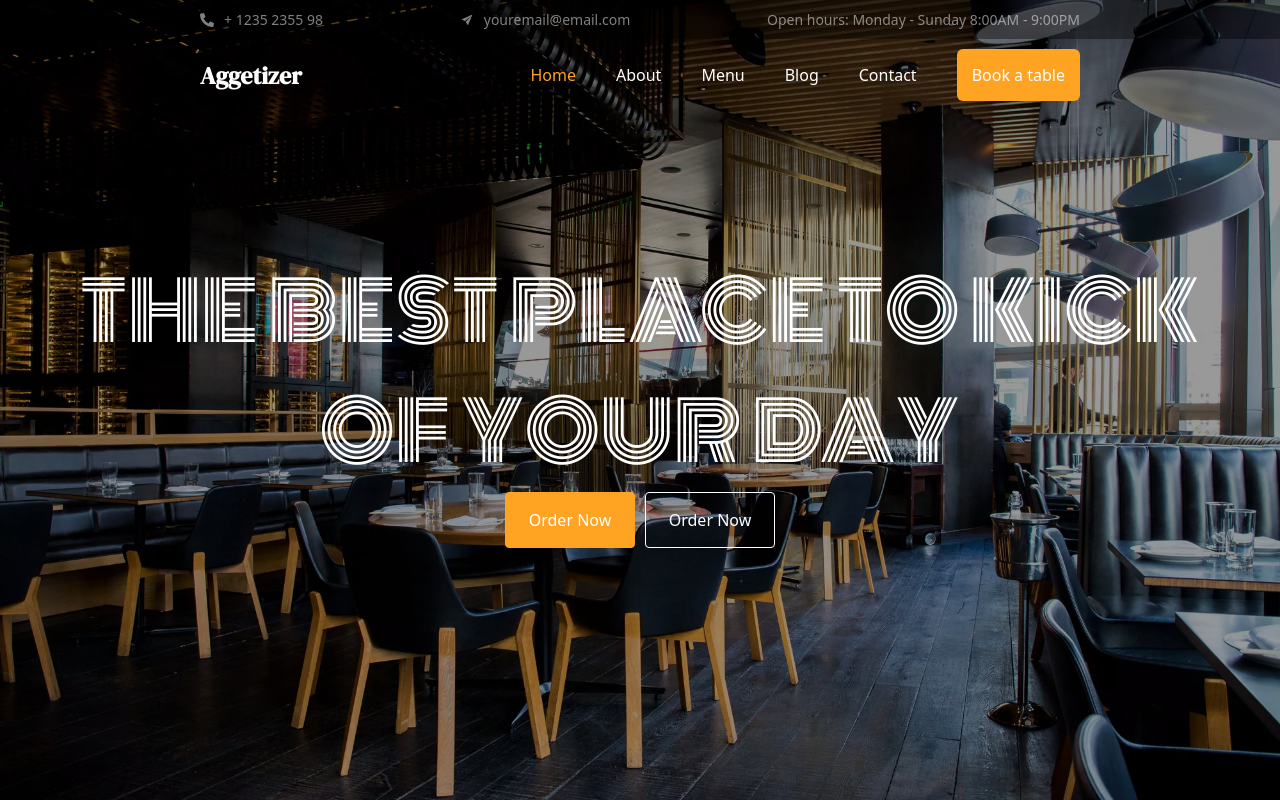
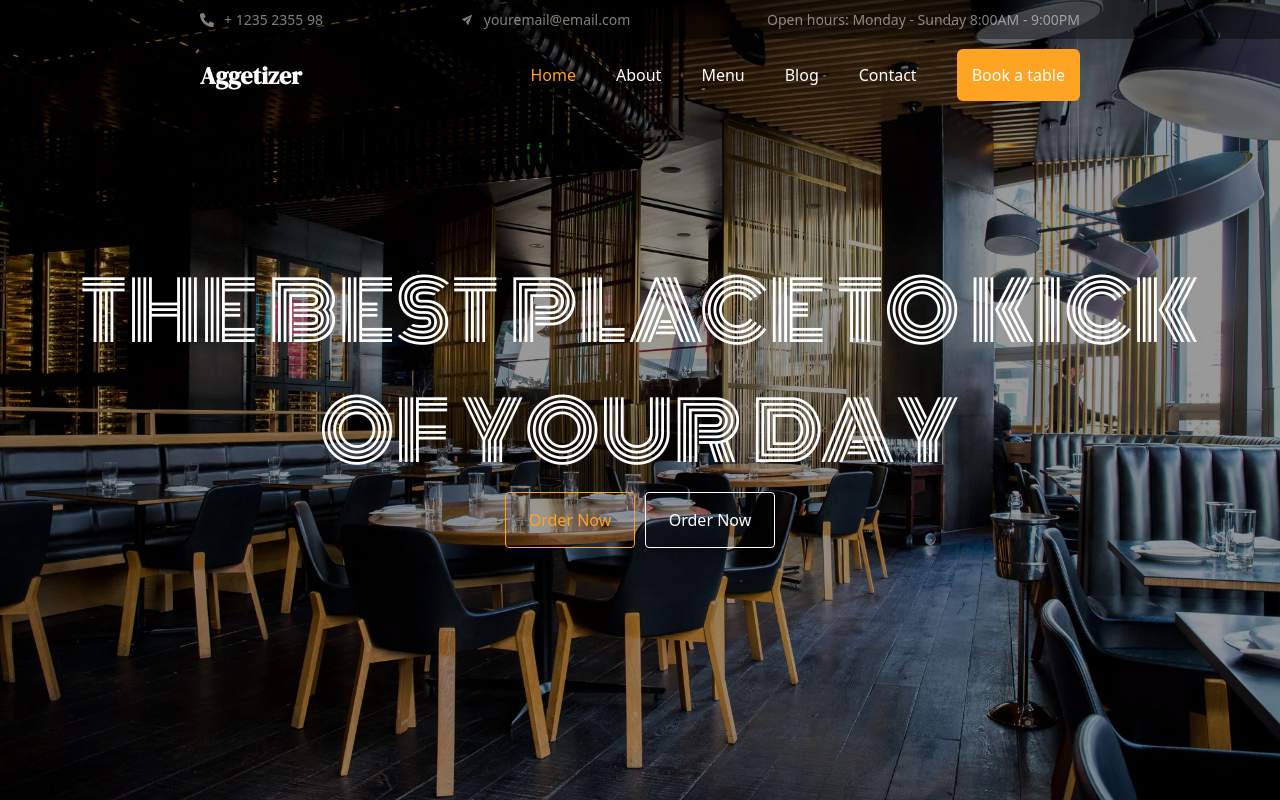
Before and after one commit to javidaghayevgit/Restaurant, a React (Create React App) app: page / in a window 1280 px wide. In both pictures the pointer is over the button 570 px from the left and 520 px from the top of the page. Built offline with nearby package versions, Linux system fonts and the light colour scheme.

Commit message:
build about

```diff
--- a/src/pages/Home/Home.css
+++ b/src/pages/Home/Home.css
@@ -43,3 +43,15 @@
     display: flex;
     gap: 10px;
   }
+
+  .slider_btn :first-child:hover{
+    background: transparent;
+    color: #ffa323;
+    transition-duration: 0.5s;
+  }
+
+  .slider_btn :last-child:hover{
+    background: #fff;
+    color: #ffa323;
+    transition-duration: 0.5s;
+  }
--- a/src/pages/Home/Home.jsx
+++ b/src/pages/Home/Home.jsx
@@ -23,6 +23,7 @@ const Home=()=>{
                 </div>
             </div>
                 </div>
+
         </div>
     )
 }
```
